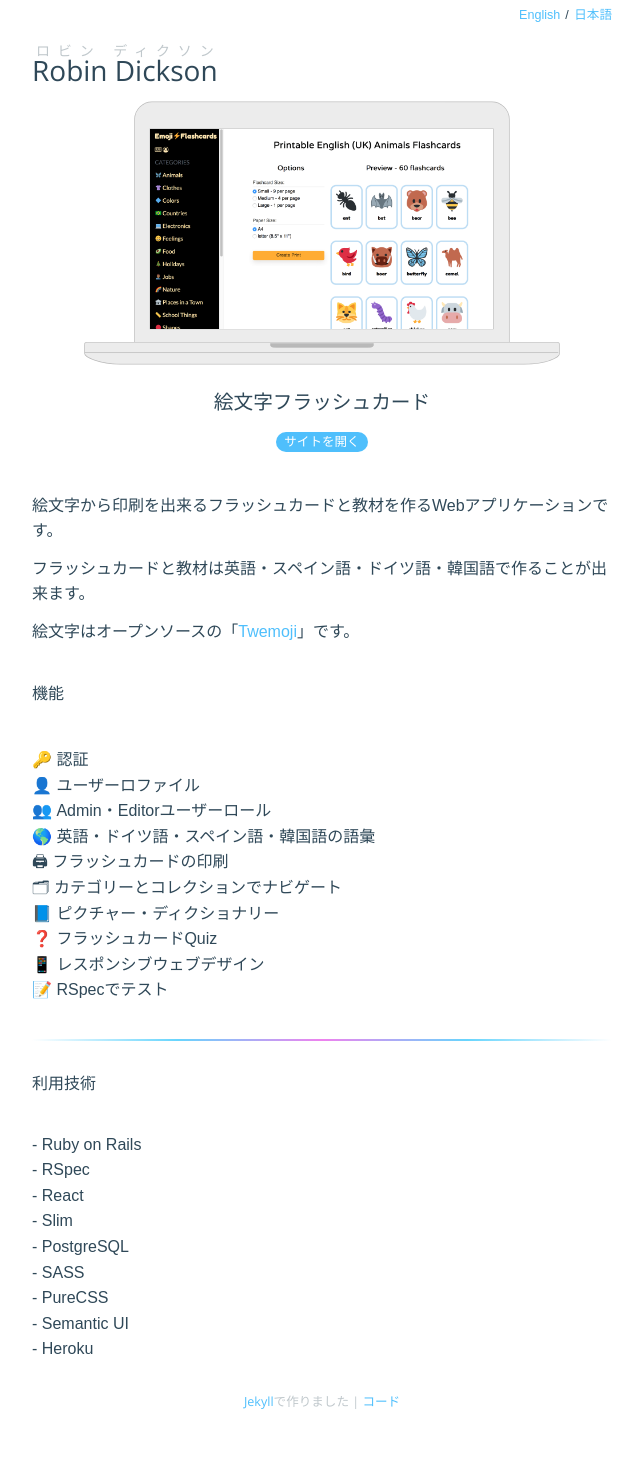
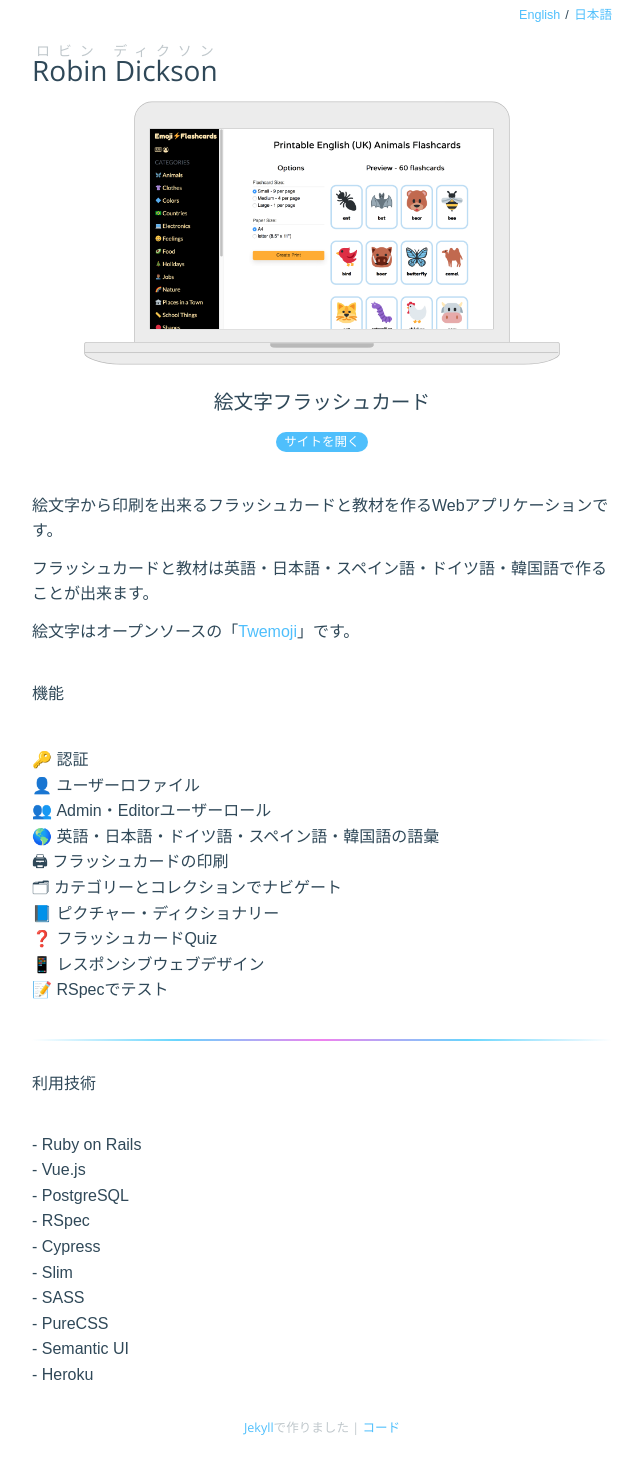
Before and after one commit to rbndickson/rbndickson.github.io, a Jekyll site: the page built from _projects/ja-emoji-flashcards.markdown, in a window 1280 px wide. Shown: the whole page, without its empty margins (318-961 px from the left). Built offline with Jekyll 4.4.1, drawn with Linux system fonts in a browser that asks for light colours; before the commit the page ends 1432 px from its top, so only the background shows below that.

Commit message:
fix: Update emoji flashcards information

```diff
--- a/_projects/ja-emoji-flashcards.markdown
+++ b/_projects/ja-emoji-flashcards.markdown
@@ -6,16 +6,15 @@ slug: ja-emoji-flashcards
 img: emoji-flashcards
 demo: https://emojiflashcards.com
 date: 2017-11-01 10:10:10 +0100
-summary: 絵文字からフラッシュカードを作るWebアプリケーション
+summary: 絵文字からフラッシュカードと教材を作るWebアプリケーション
 technologies:
   - Ruby on Rails
-  - React
-  - Redux
+  - Vue.js
 platform: web
 ---
 絵文字から印刷を出来るフラッシュカードと教材を作るWebアプリケーションです。
 
-フラッシュカードと教材は英語・スペイン語・ドイツ語・韓国語で作ることが出来ます。
+フラッシュカードと教材は英語・日本語・スペイン語・ドイツ語・韓国語で作ることが出来ます。
 
 絵文字はオープンソースの「[Twemoji](https://github.com/twitter/twemoji)」です。
 
@@ -24,7 +23,7 @@ platform: web
 🔑 認証
 👤 ユーザーロファイル
 👥 Admin・Editorユーザーロール
-🌎 英語・ドイツ語・スペイン語・韓国語の語彙
+🌎 英語・日本語・ドイツ語・スペイン語・韓国語の語彙
 🖨 フラッシュカードの印刷
 🗂 カテゴリーとコレクションでナビゲート
 📘 ピクチャー・ディクショナリー
@@ -37,10 +36,11 @@ platform: web
 ## 利用技術
 
 - Ruby on Rails
+- Vue.js
+- PostgreSQL
 - RSpec
-- React
+- Cypress
 - Slim
-- PostgreSQL
 - SASS
 - PureCSS
 - Semantic UI
```
Also changed, not shown: _projects/en-emoji-flashcards.markdown (+6 -6 lines).
